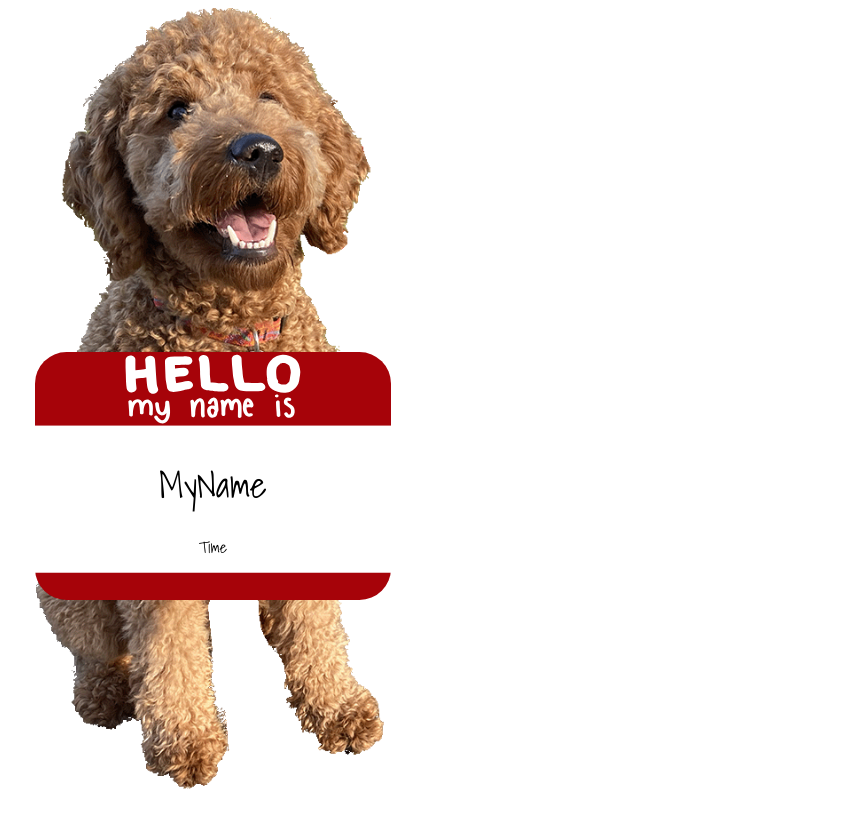
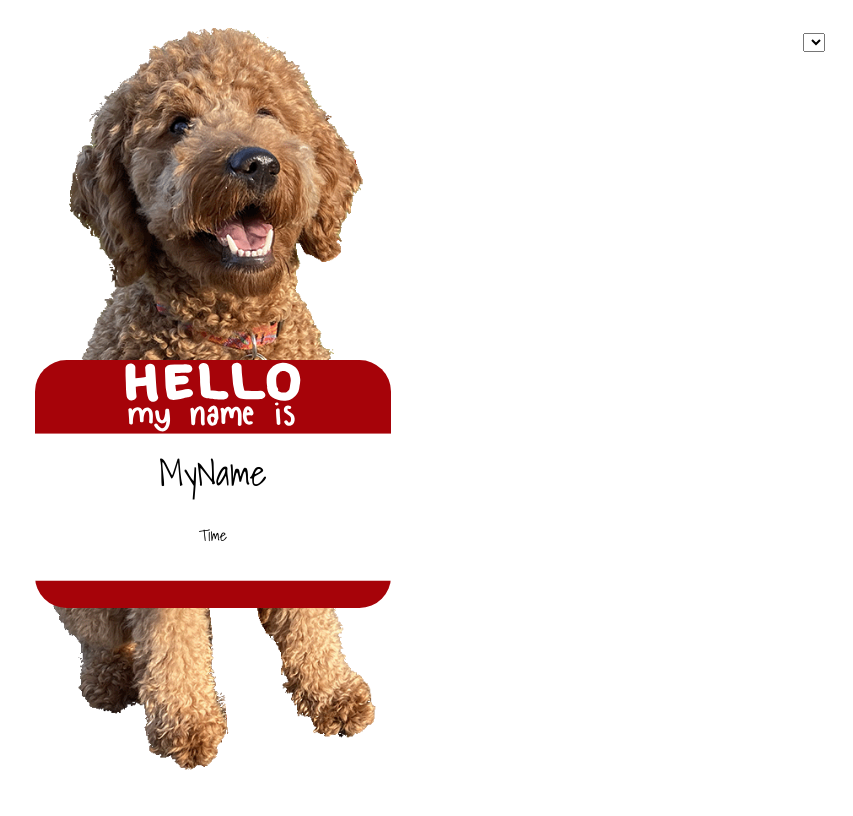
Before and after one commit to kesttrel/des157b, a plain HTML site: page studio2/index.html in a window 1280 px wide. Shown: the whole page, without its empty margins (427-1280 px from the left). Drawn offline with Linux system fonts and the light colour scheme.

Commit message:
Added drop down selection menu

```diff
--- a/studio2/index.html
+++ b/studio2/index.html
@@ -13,6 +13,16 @@
 </head>
 
 <body>
+    <aside>
+        <div id="interface">
+            <div id="result"></div>
+            <form>
+                <select id="picker">
+
+                </select>
+            </form>
+        </div>
+    </aside>
     <main>
         <img src="images/woozy.png" alt="picture of woozy" id="woozy">
         <div class="name-tag">
@@ -23,6 +33,7 @@
             <span id="time">Time</span>
         </div>
     </main>
+
 </body>
 
 </html>
--- a/studio2/styles.css
+++ b/studio2/styles.css
@@ -1,44 +1,73 @@
 * {
     box-sizing: border-box;
 }
-body{
+
+body {
     font-family: 'Shadows Into Light', cursive;
 }
+
 img {
     width: auto;
     height: 100%;
 }
+
+body {
+    position: relative;
+}
+
 main {
     display: grid;
     grid-template-columns: 1;
 }
+
+aside {
+    position: absolute;
+    top: 20px;
+    right: 20px;
+}
+
+#result {
+    background-color: aqua;
+    height: 100%;
+    width: auto;
+}
+
 #woozy {
     place-self: center;
     height: 100vh;
+    padding: 20px 0;
 }
+
 #name-tag {
     position: absolute;
     bottom: 200px;
     height: 31vh;
 }
+
 .name-tag {
     place-self: center;
     display: flex;
     justify-content: center;
 }
+
 #data {
     place-self: center;
     position: absolute;
-    bottom: 240px;
+    bottom: 260px;
     display: flex;
     flex-direction: column;
     justify-content: space-between;
     gap: 20px;
     align-items: center;
 }
+
 #name {
     font-size: 36px;
 }
+
 #time {
     font-size: 16px;
 }
+
+@media screen and (min-width: 600px) {
+}
```
